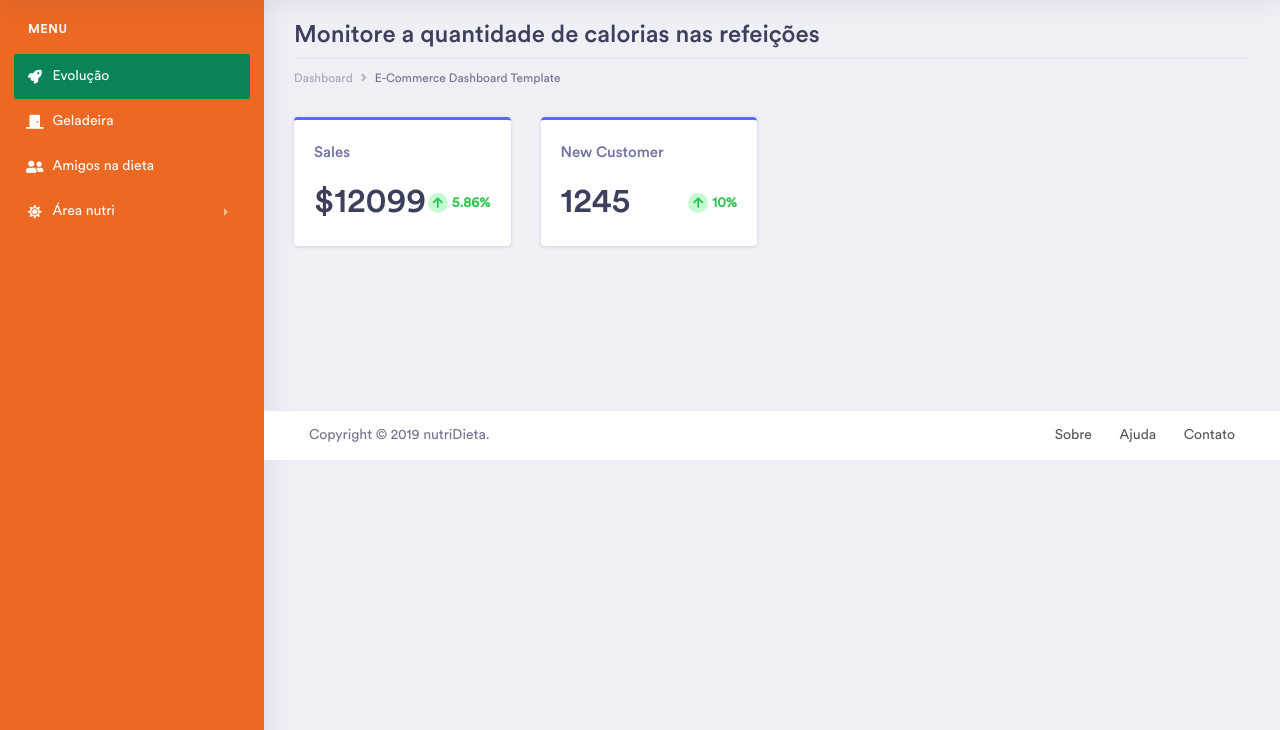
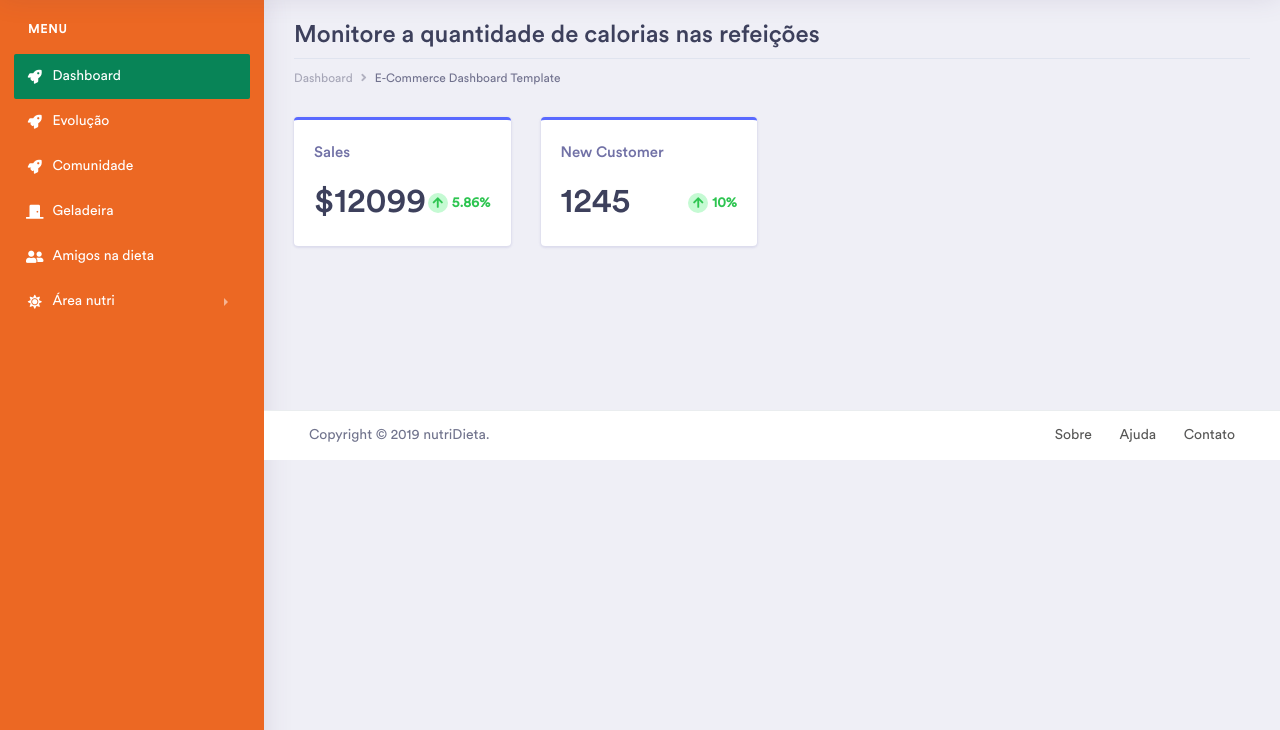
Before and after one commit to thalita12/nutriDieta, a plain HTML site: page index.html in a window 1280 px wide. Shown: the part 70-800 px from the top of the page. Drawn offline with Linux system fonts and the light colour scheme.

Commit message:
Novos menus.

```diff
--- a/index.html
+++ b/index.html
@@ -115,7 +115,17 @@
                             </li>
                             <li class="nav-item ">
                                 <a class="nav-link active" href="ecommerce-product.html">
+                                    <i class="fa fa-fw fa-rocket"></i>Dashboard
+                                </a>
+                            </li>
+                            <li class="nav-item ">
+                                <a class="nav-link" href="ecommerce-product.html">
                                     <i class="fa fa-fw fa-rocket"></i>Evolução
+                                </a>
+                            </li>
+                            <li class="nav-item ">
+                                <a class="nav-link" href="ecommerce-product.html">
+                                    <i class="fa fa-fw fa-rocket"></i>Comunidade
                                 </a>
                             </li>
                             <li class="nav-item">
```
